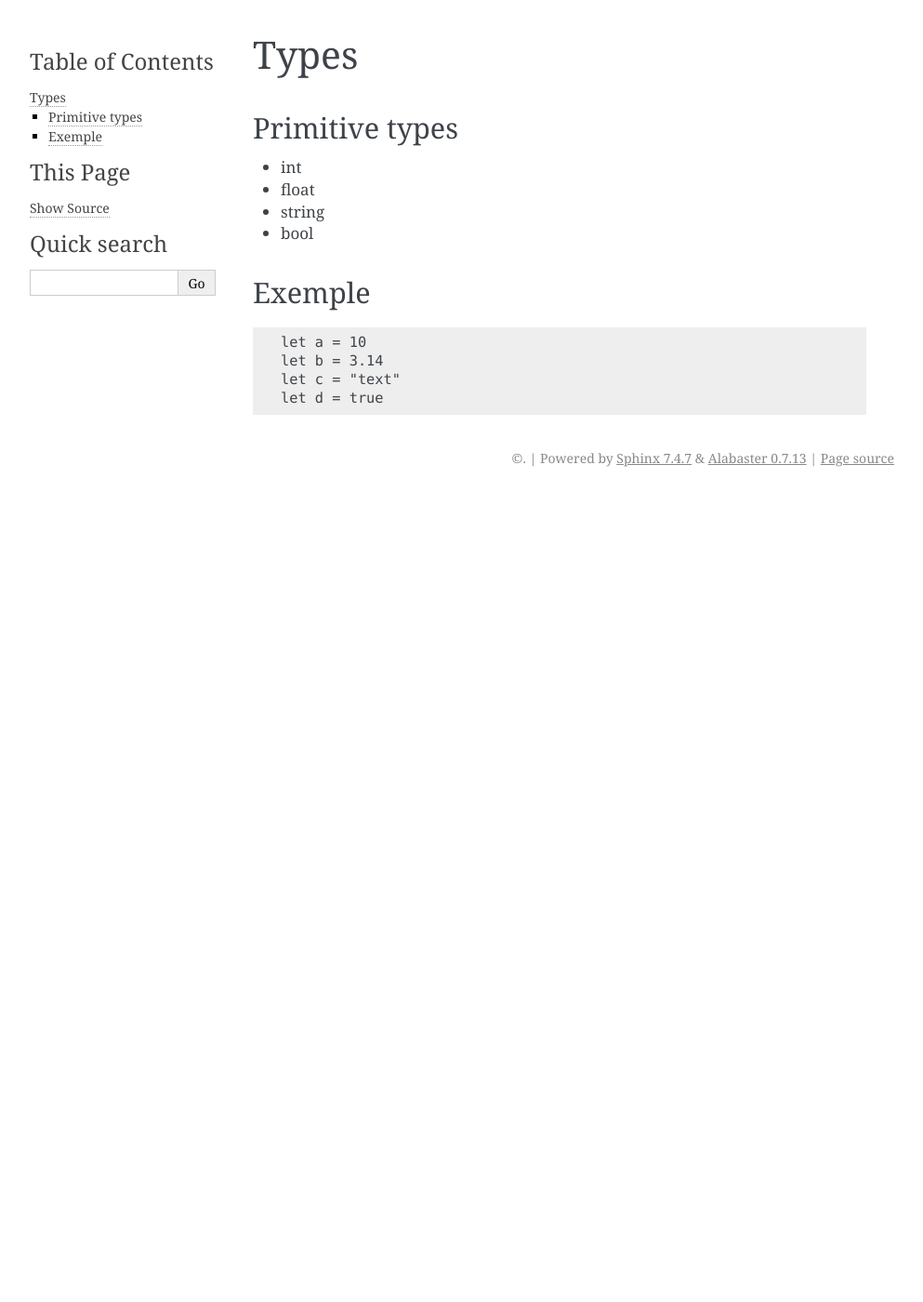
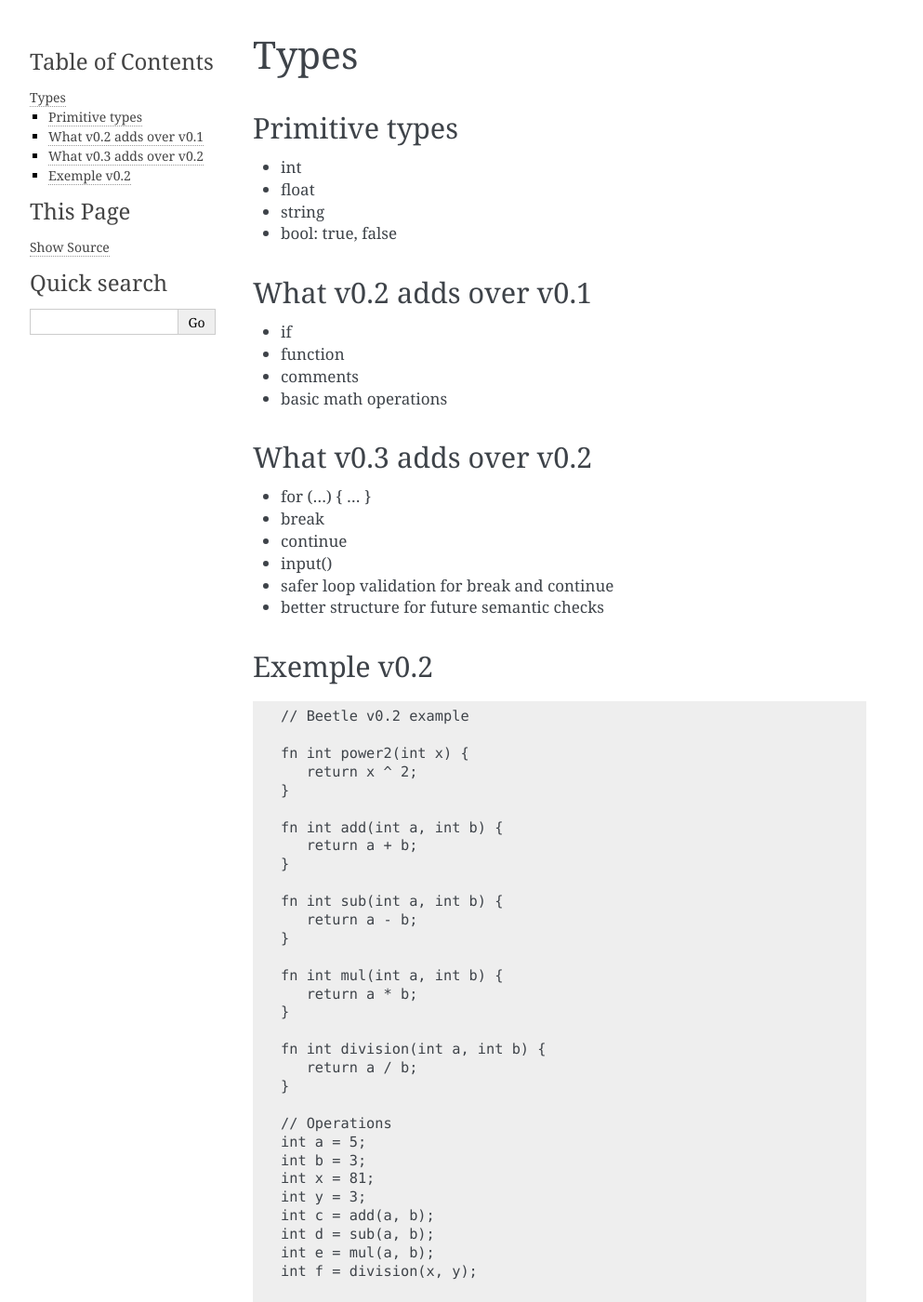
Before and after one commit to machadodecastro/beetle, a Sphinx documentation site: the page built from docs/types.rst, in a window 1280 px wide and 1400 px high. Shown: the whole window at 93% size, without its empty margins (148-1141 px from the left). Built offline with Sphinx 7.4.7, drawn with Linux system fonts in a browser that asks for light colours; some of the changed text lies outside the part shown.

Commit message:
beetle compiler v0.2 docs

```diff
--- a/docs/types.rst
+++ b/docs/types.rst
@@ -7,14 +7,86 @@ Primitive types
 - int
 - float
 - string
-- bool
+- bool: true, false
 
-Exemple
--------
+
+What v0.2 adds over v0.1
+------------------------
+- if
+- function
+- comments
+- basic math operations
+
+
+What v0.3 adds over v0.2
+------------------------
+- for (...) { ... }
+- break
+- continue
+- input()
+- safer loop validation for break and continue
+- better structure for future semantic checks
+
+
+Exemple v0.2
+------------
 
 .. code-block:: beetle
 
-   let a = 10
-   let b = 3.14
-   let c = "text"
-   let d = true
+   // Beetle v0.2 example
+
+   fn int power2(int x) {
+      return x ^ 2;
+   }
+
+   fn int add(int a, int b) {
+      return a + b;
+   }
+
+   fn int sub(int a, int b) {
+      return a - b;
+   }
+
+   fn int mul(int a, int b) {
+      return a * b;
+   }
+
+   fn int division(int a, int b) {
+      return a / b;
+   }
+
+   // Operations
+   int a = 5;
+   int b = 3;
+   int x = 81;
+   int y = 3;
+   int c = add(a, b);
+   int d = sub(a, b);
+   int e = mul(a, b);
+   int f = division(x, y);
+
+   // Addition
+   print(c);
+
+   if (c > 5 && c < 20) {
+      print("value is in range");
+   } else {
+      print("value is out of range");
+   }
+
+   int i = 0;
+   while (i < 4) {
+      print(i);
+      i = i + 1;
+   }
+
+   print(power2(6));
+
+   // Subtraction
+   print(d);
+
+   // Multiplication
+   print(e);
+
+   // Division
+   print(f);
```
Also changed, not shown: 15 other files.
